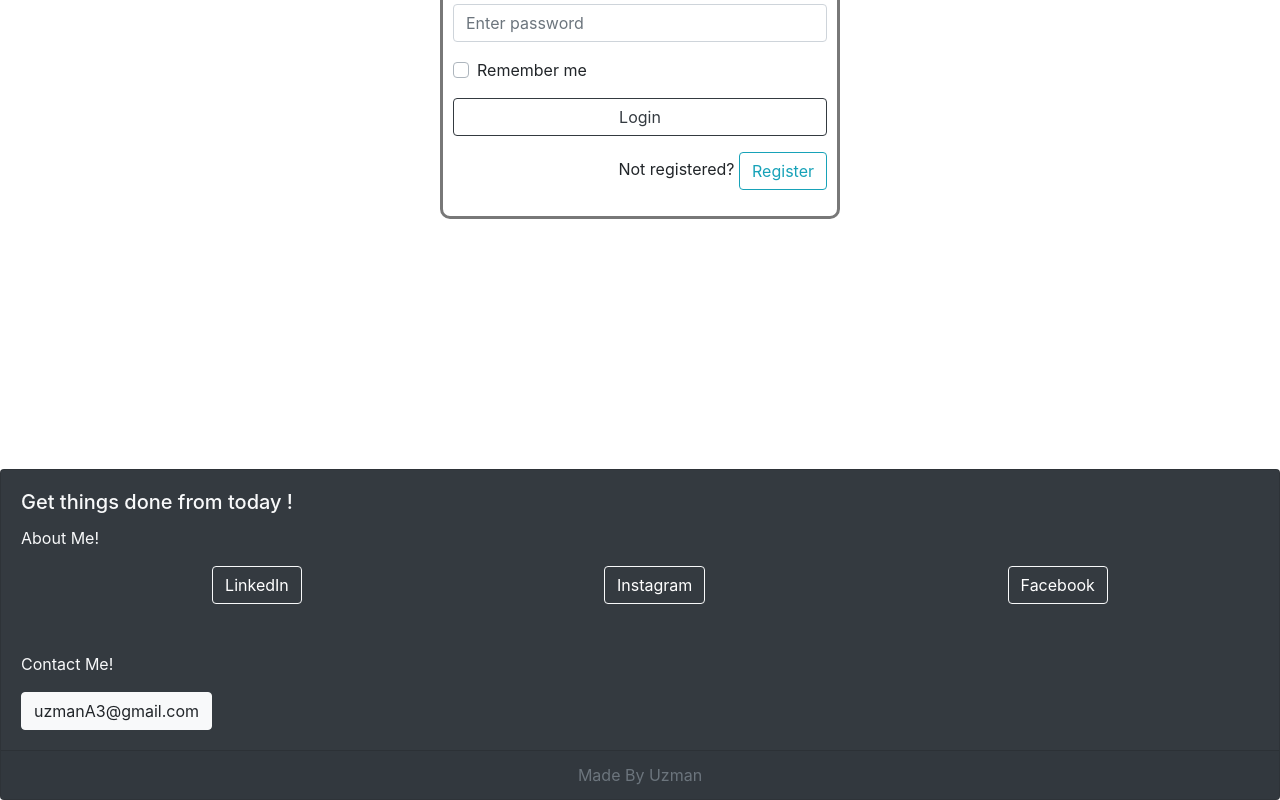
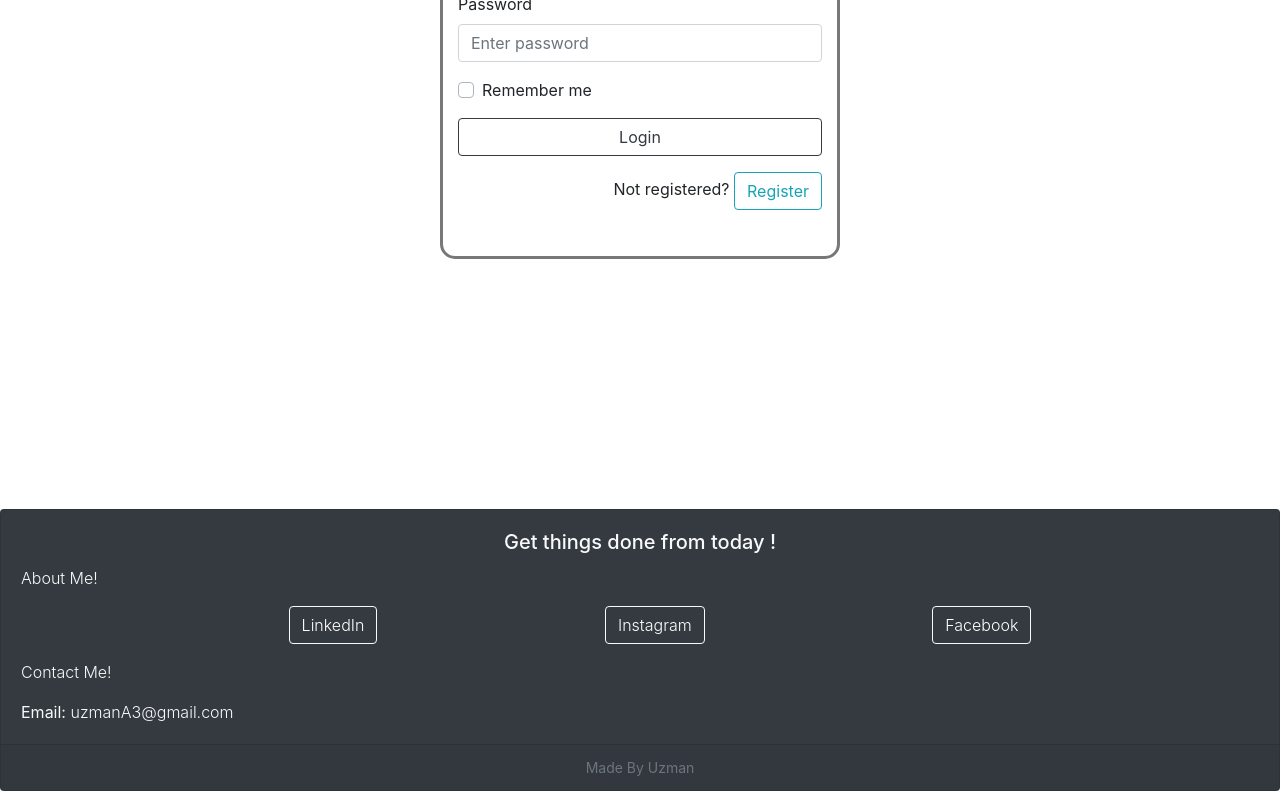
Before and after one commit to Mian-Uzman/React-Django-TodoList-2.0, a React (Create React App) app in the folder frontend/: page / in a window 1280 px wide. Shown: the part 325-1125 px from the top of the page. Built offline with nearby package versions, Linux system fonts and the light colour scheme.

Commit message:
footer changed

```diff
--- a/frontend/src/components/UI/footer.jsx
+++ b/frontend/src/components/UI/footer.jsx
@@ -8,40 +8,35 @@ function Footer() {
         <div className='footer'>
             <Card bg="dark" text="light">
                 <Card.Body>
-                    <Card.Title >Get things done from today !</Card.Title>
-                    <p>
+                    <Card.Title style={{ fontSize: '20px', textAlign: 'center' }}>Get things done from today !</Card.Title>
+                    <p style={{ fontWeight: '350', fontSize: '16px' }}>
                         About Me!
                 </p>
                     <ul className='footer-list'>
                         <button
                             type="button"
                             className="btn btn-outline-light">
-                            <a style={{ textDecoration: 'none', color: 'white' }} href='https://www.linkedin.com/in/mian-uzman-munib-b250501ba/'>LinkedIn</a>
+                            <a style={{ fontWeight: '350', textDecoration: 'none', color: 'white' }} href='https://www.linkedin.com/in/mian-uzman-munib-b250501ba/'>LinkedIn</a>
                         </button>
                         <button
                             type="button"
                             className="btn  btn-outline-light">
-                            <a style={{ textDecoration: 'none', color: 'white' }} href='https://www.instagram.com/mian__uzman/'>Instagram</a>
+                            <a style={{ fontWeight: '350', textDecoration: 'none', color: 'white' }} href='https://www.instagram.com/mian__uzman/'>Instagram</a>
                         </button>
                         <button
                             type="button"
                             className="btn  btn-outline-light">
-                            <a style={{ textDecoration: 'none', color: 'white' }} href='https://www.facebook.com/uzman.munib/'>Facebook</a>
+                            <a style={{ fontWeight: '350', textDecoration: 'none', color: 'white' }} href='https://www.facebook.com/uzman.munib/'>Facebook</a>
                         </button>
 
                     </ul>
 
-                    <Card.Text className="mt-5" >
+                    <Card.Text style={{ fontWeight: '350', fontSize: '16px' }} >
                         Contact Me!
                 </Card.Text>
-                    <button
-
-                        type="button"
-                        className="btn btn-light"
-                        href='https://www.facebook.com/uzman.munib/'>uzmanA3@gmail.com
-                        </button>
+                    <a>Email: <a style={{ fontWeight: '300', fontSize: '16px' }}>uzmanA3@gmail.com </a></a>
                 </Card.Body>
-                <Card.Footer style={{ textAlign: 'center' }} className="text-muted">Made By Uzman</Card.Footer>
+                <Card.Footer style={{ textAlign: 'center', fontSize: '14px' }} className="text-muted">Made By Uzman</Card.Footer>
             </Card>
         </div>
     )
--- a/frontend/src/components/style.css
+++ b/frontend/src/components/style.css
@@ -20,12 +20,7 @@ margin:0;
     margin-bottom: 50px;
 }
 
-.login-page{
-    position: absolute;
-    top: 50%;
-    left: 50%;
-    transform: translate(-50%, -50%);
-}
+
 
 .home-card{
     margin-top: 50px;
@@ -38,7 +33,7 @@ margin:0;
 }
 .footer-list {
     display: flex;
-    justify-content: space-around;
+    justify-content: space-evenly;
     flex-direction: row;
 }
 
@@ -47,15 +42,20 @@ margin:0;
     margin-left: auto;
     margin-right: auto;
     border-style: solid;
-    border-radius: 10px;
+    border-radius: 15px;
     border-color: #787878;
     width: 400px;
-    padding: 10px;
+    padding: 15px;
+    padding-top: 30px;
+    padding-bottom: 30px;
+
 }
 .register-screen{
-    padding: 10px;
+    padding: 15px;
+    padding-top: 30px;
+    padding-bottom: 30px;
     border-style: solid;
-    border-radius: 10px;
+    border-radius: 15px;
     border-color: #787878;
     margin-top: 100px;
     margin-left: auto;
```
Also changed, not shown: 1 other file (tests, documents, lock files or other folders).
